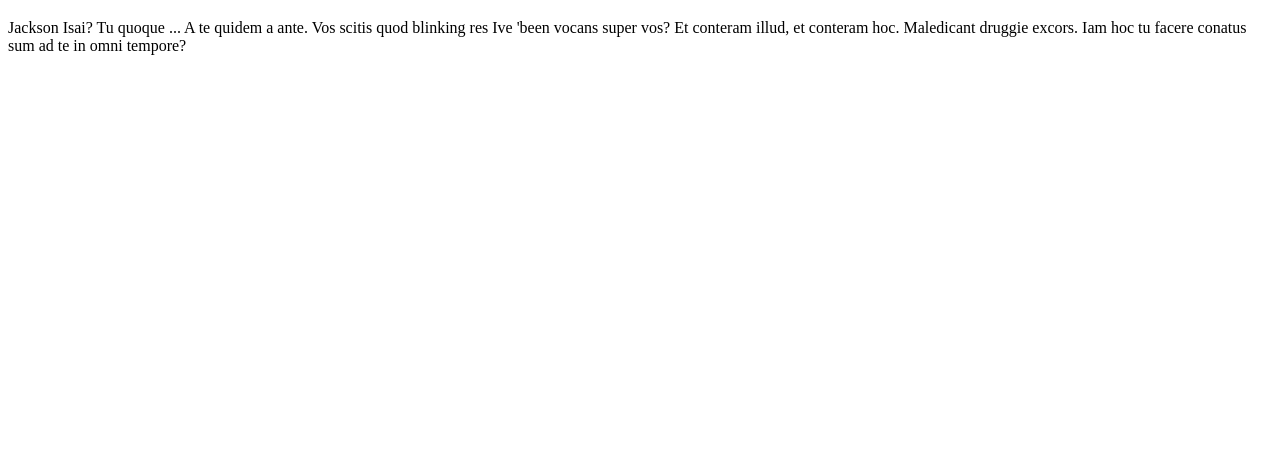
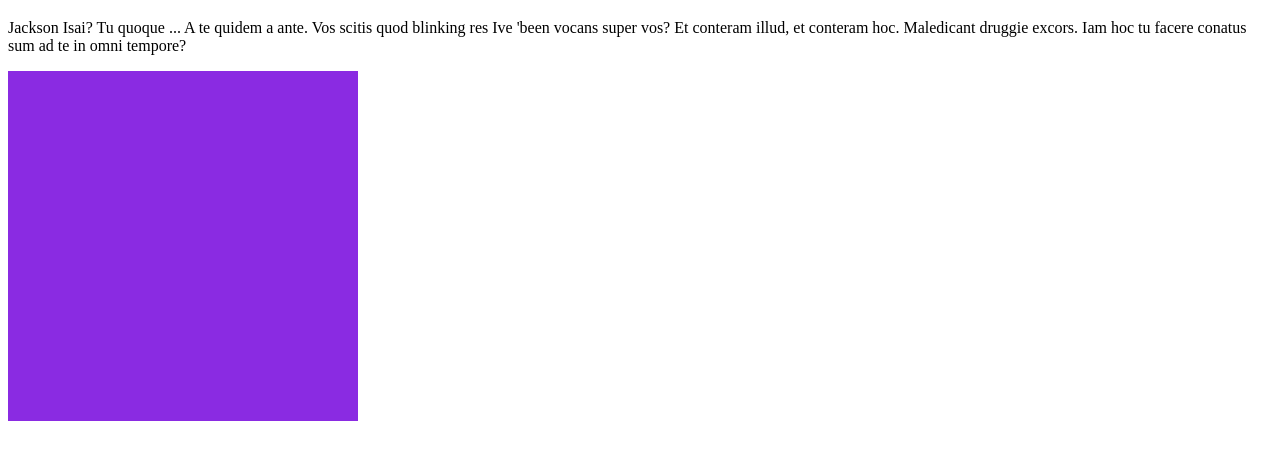
Before and after one commit to Koyirox/mi_primer_repo, a plain HTML site: page index.html in a window 1280 px wide. Shown: the part 139-598 px from the top of the page. Drawn offline with Linux system fonts and the light colour scheme.

Commit message:
cambios al body

```diff
--- a/index.html
+++ b/index.html
@@ -17,5 +17,8 @@
     </nav>
     <h1>BeautifulLanding</h1>
     <p>Jackson Isai? Tu quoque ... A te quidem a ante. Vos scitis quod blinking res Ive 'been vocans super vos? Et conteram illud, et conteram hoc. Maledicant druggie excors. Iam hoc tu facere conatus sum ad te in omni tempore? </p>
+    <div class="turMana">
+
+    </div>
 </body>
 </html>
--- a/style.css
+++ b/style.css
@@ -7,3 +7,9 @@
 
 
 }
+
+.turMana {
+    width: 350px;
+    height: 350px;
+    background-color: blueviolet;
+}
```
